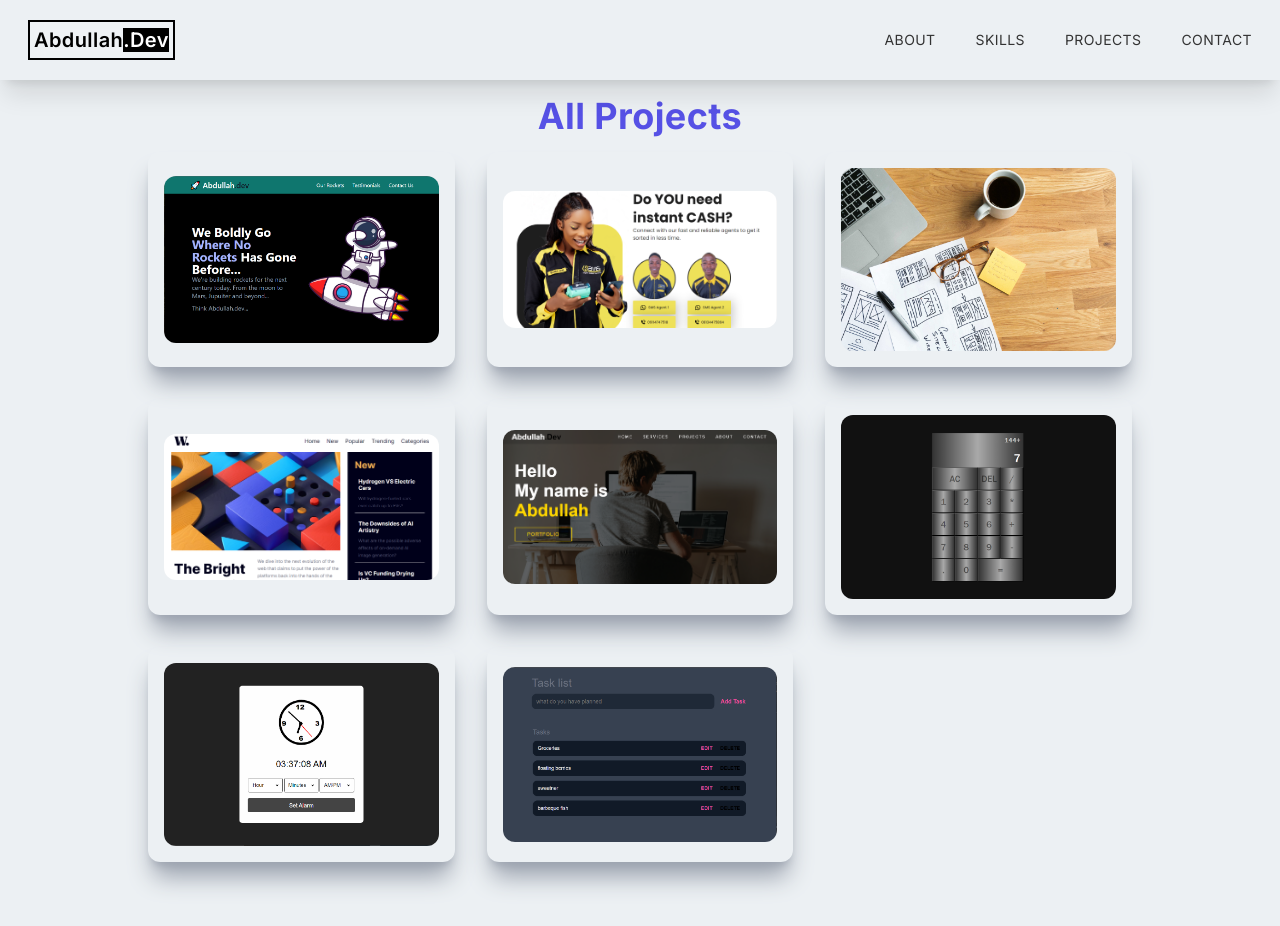
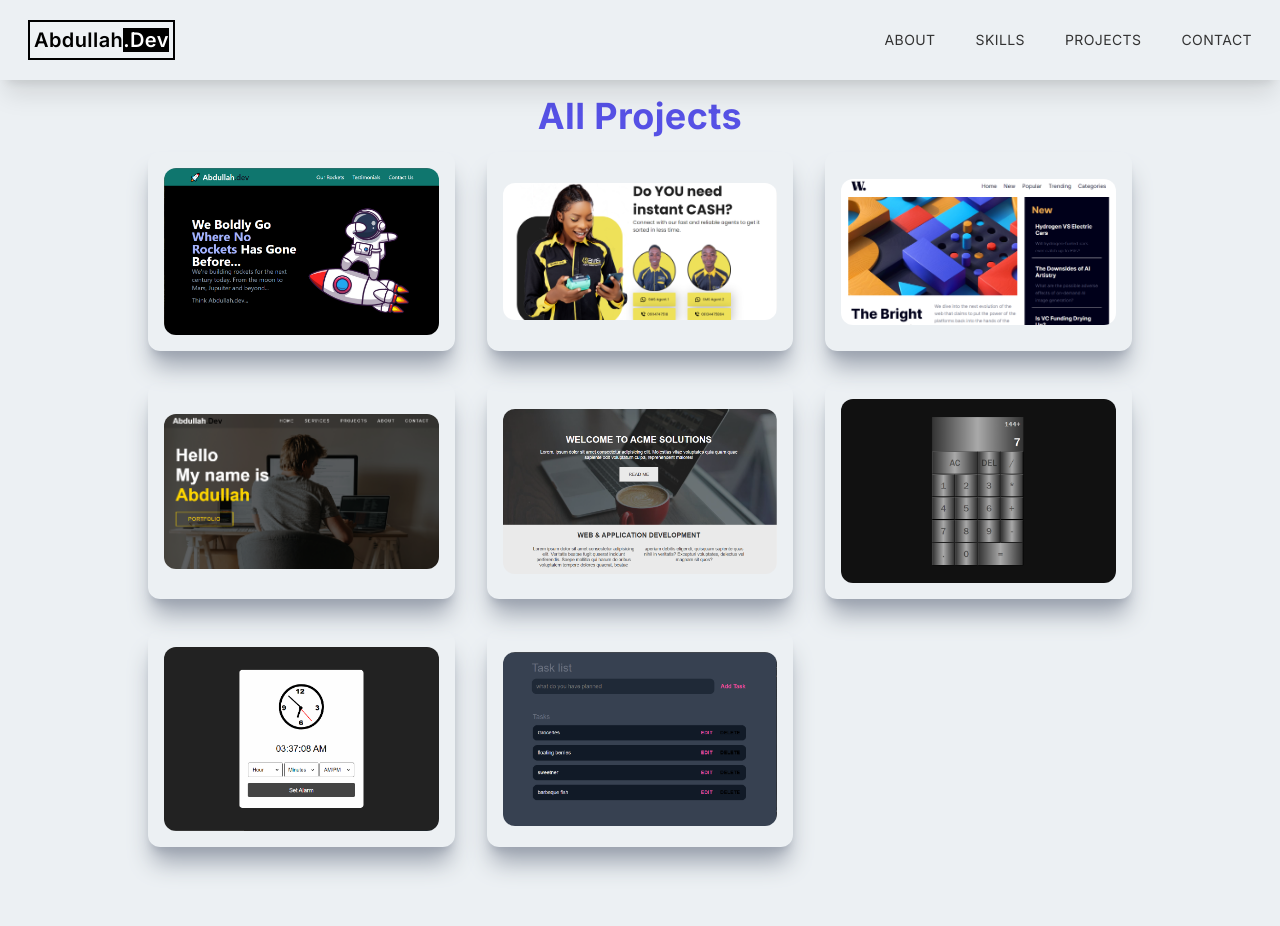
Before and after one commit to Abdul-luh/my_portfolio, a Next.js app: page /projects-page in a window 1280 px wide. Built offline with nearby package versions, Linux system fonts and the light colour scheme.

Commit message:
update project/link/btn

```diff
--- a/app/components/Contact.tsx
+++ b/app/components/Contact.tsx
@@ -49,12 +49,12 @@ const Contact = () => {
 										</Link>
 									</div>
 									<div className="rounded-full shadow-lg shadow-gray-400 p-4 cursor-pointer hover:scale-110 ease-in duration-300 ">
-										<Link href="abdulluhodulate@gmail.com">
+										<Link href="mailto:abdulluhodulate@gmail.com">
 											<AiOutlineMail />
 										</Link>
 									</div>
 									<div className="rounded-full shadow-lg shadow-gray-400 p-4 cursor-pointer hover:scale-110 ease-in duration-300 ">
-										<Link href="+2347033824496">
+										<Link href="tel:+2347033824496">
 											<BsFillPersonLinesFill />
 										</Link>
 									</div>
--- a/app/components/Main.tsx
+++ b/app/components/Main.tsx
@@ -34,12 +34,12 @@ const Main = () => {
 							</Link>
 						</div>
 						<div className="rounded-full shadow-lg shadow-gray-400 p-6 cursor-pointer hover:scale-110 ease-in duration-300 ">
-							<Link href="abdulluhodulate@gmail.com">
+							<Link href="mailto:abdulluhodulate@gmail.com">
 								<AiOutlineMail />
 							</Link>
 						</div>
 						<div className="rounded-full shadow-lg shadow-gray-400 p-6 cursor-pointer hover:scale-110 ease-in duration-300 ">
-							<Link href="+2347033824496">
+							<Link href="tel:+2347033824496">
 								<BsFillPersonLinesFill />
 							</Link>
 						</div>
--- a/app/components/Navbar.tsx
+++ b/app/components/Navbar.tsx
@@ -155,12 +155,12 @@ const Navbar = () => {
 									</Link>
 								</div>
 								<div className="rounded-full shadow-lg shadow-gray-400 p-3 cursor-pointer hover:scale-105 ease-in duration-300 ">
-									<Link href="abdulluhodulate@gmail.com">
+									<Link href="mailto:abdulluhodulate@gmail.com">
 										<AiOutlineMail />
 									</Link>
 								</div>
 								<div className="rounded-full shadow-lg shadow-gray-400 p-3 cursor-pointer hover:scale-105 ease-in duration-300 ">
-									<Link href="+2347044824496">
+									<Link href="tel:+2347044824496">
 										<BsFillPersonLinesFill />
 									</Link>
 								</div>
--- a/app/components/Projects.tsx
+++ b/app/components/Projects.tsx
@@ -37,7 +37,7 @@ const Projects = () => {
 
 				<div className="w-full flex justify-center items-center my-4">
 					<Link href={"/projects-page"}>
-						<button className="py-4 px-6 text-[#5651e5] hover:text-white rounded-lg bg-none hover:bg-[#5651e5] border border-[#5651e5]">
+						<button className="py-4 px-6 text-[#5651e5] hover:text-white rounded-xl bg-none hover:bg-[#5651e5]">
 							view more . . .
 						</button>
 					</Link>
--- a/app/components/data/Properties.ts
+++ b/app/components/data/Properties.ts
@@ -6,6 +6,7 @@ import calculator from "../../../public/images/calculator.png";
 import todoList from "../../../public/images/todo-list.png";
 import alarmClock from "../../../public/images/alarm-clock.png";
 import portfolio01 from "../../../public/images/portfolio-sample.png";
+import acmeSolutions from "../../../public/images/acme-solutions.png";
 
 let lastAssignedId = 0;
 
@@ -47,21 +48,6 @@ const allProps = [
 	},
 	{
 		id: 0,
-		projName: "PortFolio sites",
-		projHead: "html | css",
-		projImg: projImg01,
-		projDescr:
-			"Lorem, ipsum dolor sit amet consectetur adipisicing elit. Porro dolor a optio inventore. Facere eos ipsum voluptates fuga repudiandae eligendi labore! Cum, reiciendis, quidem excepturi totam magnam aut soluta fuga ullam iusto doloremque commodi, qui perferendis inventore quis beatae sapiente iste ut ad vel consequuntur veniam modi. Facere, porro iusto!",
-		projTech: [
-			{ id: 1, techName: "Node" },
-			{ id: 2, techName: "TAILWIND" },
-			{ id: 3, techName: "TYPESCRIPT" },
-		],
-		demoLink: "https://abdul-luh.github.io/Simple_resposive_website/",
-		repoLink: "https://github.com/Abdul-luh/Simple_resposive_website",
-	},
-	{
-		id: 0,
 		projName: "News Hompage main",
 		projHead: "html | css ",
 		projImg: newsHompage,
@@ -70,9 +56,6 @@ const allProps = [
 		projTech: [
 			{ id: 1, techName: "REACT" },
 			{ id: 2, techName: "TAILWIND" },
-			{ id: 2, techName: "JWT" },
-			{ id: 2, techName: "MYSQL" },
-			{ id: 3, techName: "EXPRESS" },
 		],
 		demoLink: "https://abdul-luh.github.io/news-homepage-main/",
 		repoLink: "https://github.com/Abdul-luh/news-homepage-main",
@@ -91,6 +74,21 @@ const allProps = [
 		],
 		demoLink: "https://abdul-luh.github.io/portfolio_001/",
 		repoLink: "https://github.com/Abdul-luh/portfolio_001",
+	},
+	{
+		id: 0,
+		projName: "acme solutions",
+		projHead: "html | css | responsiveness",
+		projImg: acmeSolutions,
+		projDescr:
+			"Lorem, ipsum dolor sit amet consectetur adipisicing elit. Porro dolor a optio inventore. Facere eos ipsum voluptates fuga repudiandae eligendi labore! Cum, reiciendis, quidem excepturi totam magnam aut soluta fuga ullam iusto doloremque commodi, qui perferendis inventore quis beatae sapiente iste ut ad vel consequuntur veniam modi. Facere, porro iusto!",
+		projTech: [
+			{ id: 1, techName: "Node" },
+			{ id: 2, techName: "TAILWIND" },
+			{ id: 3, techName: "TYPESCRIPT" },
+		],
+		demoLink: "https://abdul-luh.github.io/Simple_resposive_website/",
+		repoLink: "https://github.com/Abdul-luh/Simple_resposive_website",
 	},
 	{
 		id: 0,
```
Also changed, not shown: app/components/data/alarm-clock.png (deleted), public/images/acme-solutions.png (added).
